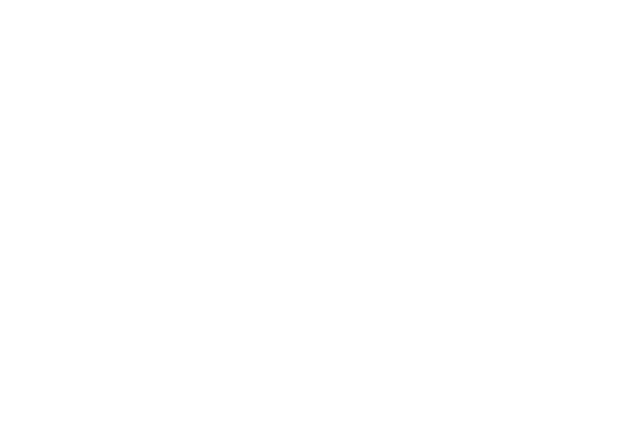
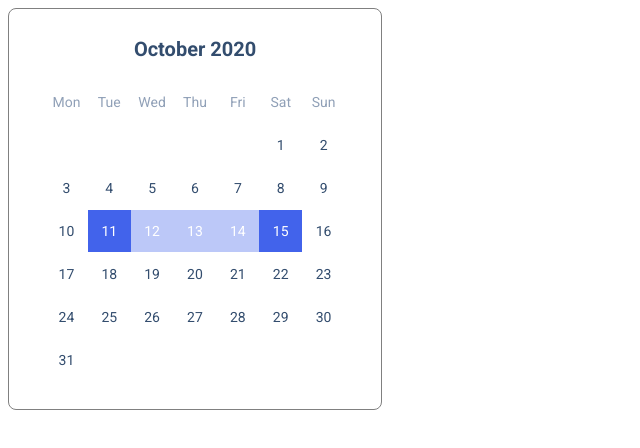
Before and after one commit to js-tasks-ru/htmlcss-20240216_dosug4, a website: page 05-lection3/03-calendar/index.html in a window 1280 px wide. Shown: the whole page, without its empty margins (0-640 px from the left). Drawn offline with Linux system fonts and the light colour scheme.

Commit message:
add solution for dz5-calendar

```diff
--- a/05-lection3/03-calendar/calendar.css
+++ b/05-lection3/03-calendar/calendar.css
@@ -0,0 +1,54 @@
+.calendar {
+    border: 1px solid gray;
+    border-radius: 8px;
+    padding: 28px 36px;
+    width: 100%;
+    max-width: 300px;
+}
+
+.calendar__title {
+    font-weight: 600;
+    font-size: 20px;
+    line-height: 24px;
+    color: #334D6E;
+    text-align: center;
+    margin-bottom: 20px;
+}
+
+.calendar__wrapper {
+    padding-bottom: 100%;
+    position: relative;
+}
+
+.calendar__inner {
+    position: absolute;
+    top: 0;
+    bottom: 0;
+    left: 0;
+    right: 0;
+    display: grid;
+    grid-template-columns: repeat(7, 1fr);
+}
+
+.calendar__item {
+    display: flex;
+    justify-content: center;
+    align-items: center;
+    font-size: 14px;
+    line-height: 20px;
+    color: #334D6E;
+}
+
+.calendar__item_day {
+    color: #90A0B7;
+}
+
+.calendar__item_active {
+    background: #4263EB;
+    color: white;
+}
+
+.calendar__item_between {
+    background: #a0b1f5b3;
+    color: white;
+}
--- a/05-lection3/03-calendar/index.html
+++ b/05-lection3/03-calendar/index.html
@@ -1,12 +1,61 @@
 <!DOCTYPE html>
-<!-- Страница с календарем -->
-<html lang="ru">
+<html lang="en">
 <head>
+    <meta charset="UTF-8">
+    <title>Calendar</title>
     <link rel="stylesheet" href="../../assets/css/main.css">
     <link rel="stylesheet" href="./calendar.css">
-        <title>Calendar</title>
 </head>
 <body>
-
+    <div class="calendar">
+        <div class="calendar__title">October 2020</div>
+        <div class="calendar__wrapper">
+            <div class="calendar__inner">
+                <span class="calendar__item calendar__item_day">Mon</span>
+                <span class="calendar__item calendar__item_day">Tue</span>
+                <span class="calendar__item calendar__item_day">Wed</span>
+                <span class="calendar__item calendar__item_day">Thu</span>
+                <span class="calendar__item calendar__item_day">Fri</span>
+                <span class="calendar__item calendar__item_day">Sat</span>
+                <span class="calendar__item calendar__item_day">Sun</span>
+                <span class="calendar__item"></span>
+                <span class="calendar__item"></span>
+                <span class="calendar__item"></span>
+                <span class="calendar__item"></span>
+                <span class="calendar__item"></span>
+                <span class="calendar__item">1</span>
+                <span class="calendar__item">2</span>
+                <span class="calendar__item">3</span>
+                <span class="calendar__item">4</span>
+                <span class="calendar__item">5</span>
+                <span class="calendar__item">6</span>
+                <span class="calendar__item">7</span>
+                <span class="calendar__item">8</span>
+                <span class="calendar__item">9</span>
+                <span class="calendar__item">10</span>
+                <span class="calendar__item calendar__item_active">11</span>
+                <span class="calendar__item calendar__item_between">12</span>
+                <span class="calendar__item calendar__item_between">13</span>
+                <span class="calendar__item calendar__item_between">14</span>
+                <span class="calendar__item calendar__item_active">15</span>
+                <span class="calendar__item">16</span>
+                <span class="calendar__item">17</span>
+                <span class="calendar__item">18</span>
+                <span class="calendar__item">19</span>
+                <span class="calendar__item">20</span>
+                <span class="calendar__item">21</span>
+                <span class="calendar__item">22</span>
+                <span class="calendar__item">23</span>
+                <span class="calendar__item">24</span>
+                <span class="calendar__item">25</span>
+                <span class="calendar__item">26</span>
+                <span class="calendar__item">27</span>
+                <span class="calendar__item">28</span>
+                <span class="calendar__item">29</span>
+                <span class="calendar__item">30</span>
+                <span class="calendar__item">31</span>
+            </div>
+        </div>
+    </div>
 </body>
 </html>
```
Lines whose indentation alone changed are shown as unchanged.
